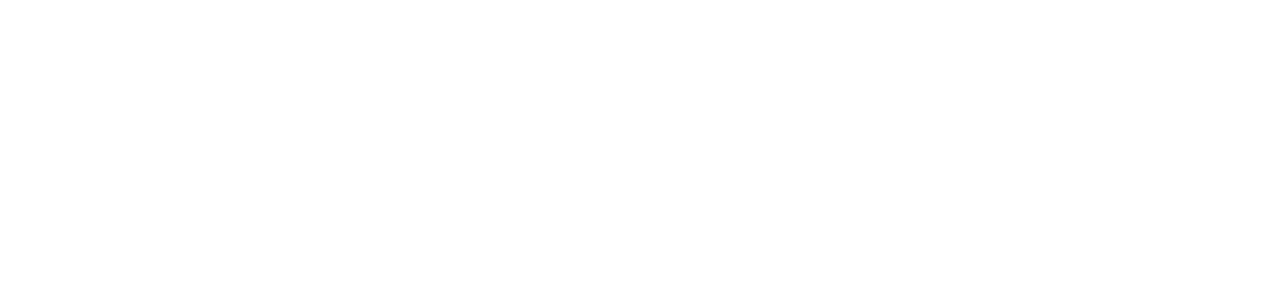
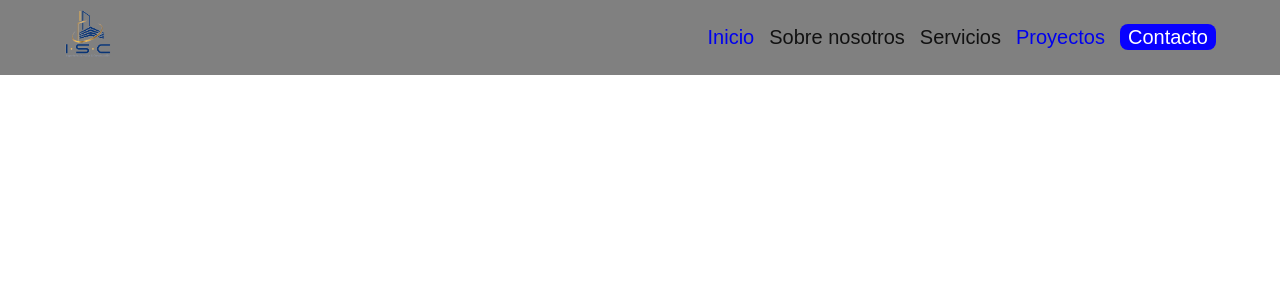
Before and after one commit to axlkun/ISC-Website, a Nuxt app: page / in a window 1280 px wide. Shown: the top 300 px of the page. Built offline with nearby package versions, Linux system fonts and the light colour scheme.

Commit message:
add header

```diff
--- a/app.vue
+++ b/app.vue
@@ -1,5 +1,14 @@
 <template>
   <v-app id="app">
+
+    <myHeader/>
     <!-- .... -->
   </v-app>
 </template>
+
+<script setup>
+import myHeader from './components/Header.vue';
+
+
+
+</script>
```
